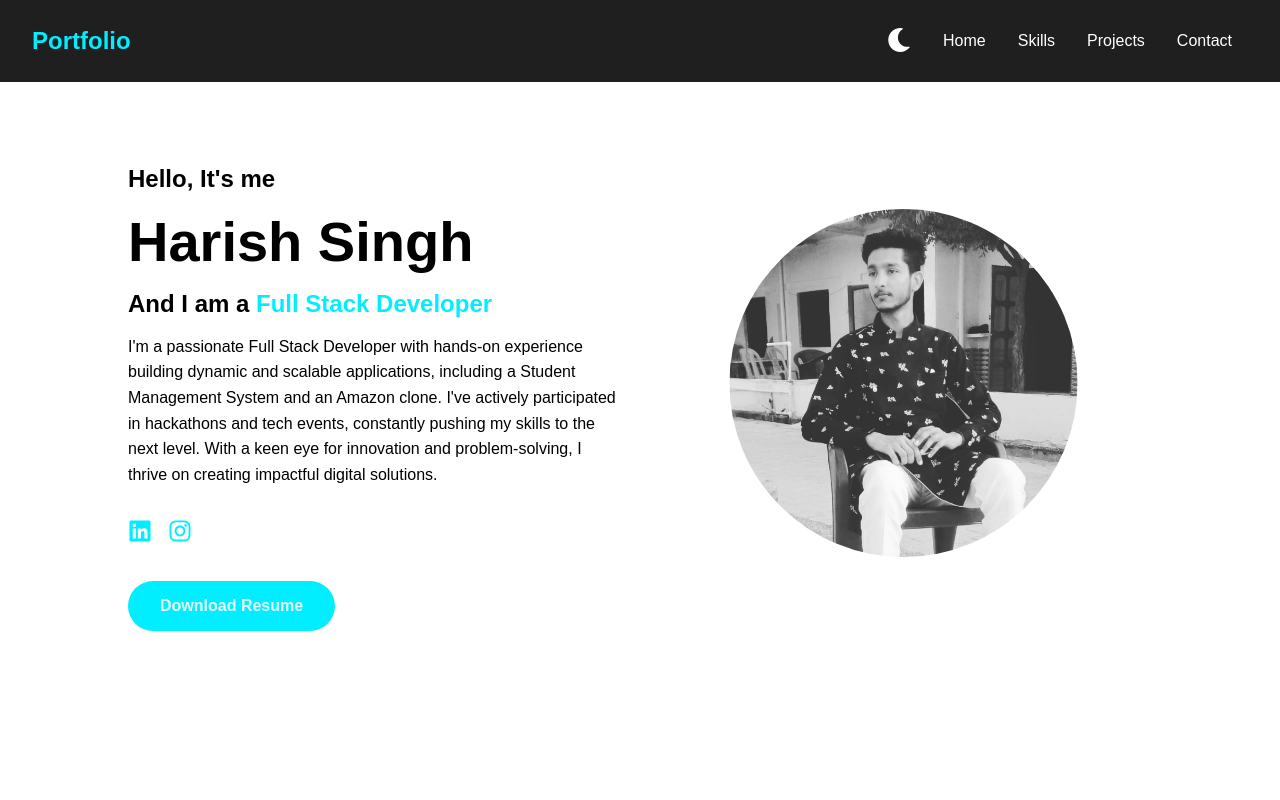
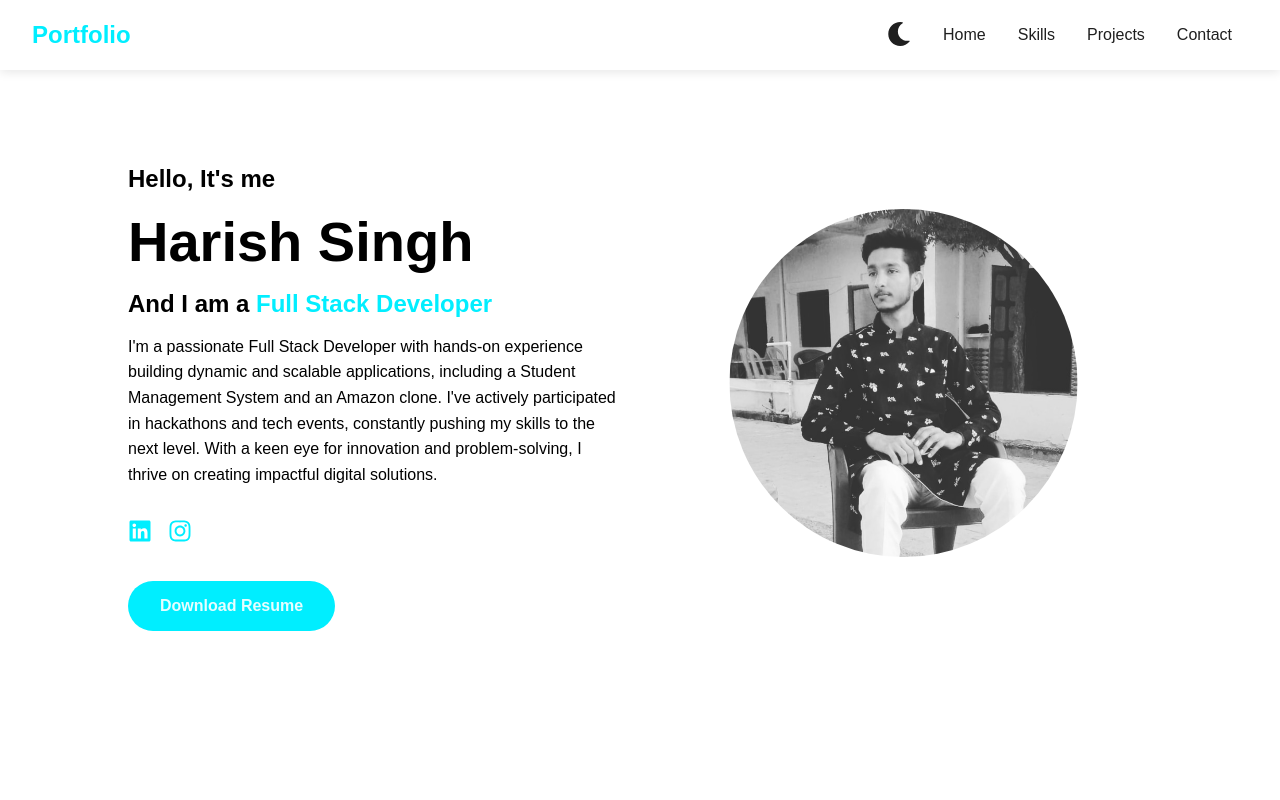
Before and after one commit to Harishsingh-01/Portfolio-website, a React (Create React App) app: page / in a window 1280 px wide. Both pictures are taken after a click on the button 899 px from the left and 41 px from the top of the page. Shown: the top 800 px of the page. Built offline with nearby package versions, Linux system fonts and the light colour scheme.

Commit message:
logo update

```diff
--- a/src/components/Header/Header.jsx
+++ b/src/components/Header/Header.jsx
@@ -3,64 +3,105 @@ import styled from 'styled-components';
 import { Link } from 'react-scroll';
 import { FaBars, FaTimes, FaSun, FaMoon } from 'react-icons/fa';
 import { useTheme } from '../../context/ThemeContext';
+import { motion } from 'framer-motion';
+
+export const NAVBAR_HEIGHT = '70px'; // Adjust this value based on your navbar's actual height
 
 const Header = () => {
   const { isDarkMode, toggleTheme } = useTheme();
   const [isOpen, setIsOpen] = useState(false);
 
   return (
-    <Nav>
-      <Logo href="/">Portfolio</Logo>
-      <ToggleButton onClick={toggleTheme}>
-        {isDarkMode ? <FaSun style={{ fontSize: '1.5rem' }} /> : <FaMoon style={{ fontSize: '1.5rem' }} />}
+    <Nav isDarkMode={isDarkMode}>
+      <Logo
+        href="/"
+        isDarkMode={isDarkMode}
+        as={motion.a}
+        whileHover={{ scale: 1.1 }}
+        whileTap={{ scale: 0.95 }}
+      >
+        Portfolio
+      </Logo>
+
+      <ToggleButton
+        onClick={toggleTheme}
+        as={motion.button}
+        whileHover={{ scale: 1.1 }}
+        whileTap={{ scale: 0.95 }}
+        isDarkMode={isDarkMode}
+      >
+        {isDarkMode ?
+          <FaSun style={{ fontSize: '1.5rem' }} /> :
+          <FaMoon style={{ fontSize: '1.5rem' }} />
+        }
       </ToggleButton>
-      <Hamburger onClick={() => setIsOpen(!isOpen)}>
+
+      <Hamburger
+        onClick={() => setIsOpen(!isOpen)}
+        isDarkMode={isDarkMode}
+      >
         {isOpen ? <FaTimes /> : <FaBars />}
       </Hamburger>
 
-      <Menu isOpen={isOpen}>
-        <MenuItem><Link to="home" smooth={true} duration={500}>Home</Link></MenuItem>
-        <MenuItem><Link to="skills" smooth={true} duration={500}>Skills</Link></MenuItem>
-        <MenuItem><Link to="projects" smooth={true} duration={500}>Projects</Link></MenuItem>
-        <MenuItem><Link to="contact" smooth={true} duration={500}>Contact</Link></MenuItem>
+      <Menu isOpen={isOpen} isDarkMode={isDarkMode}>
+        <MenuItem isDarkMode={isDarkMode}>
+          <Link to="home" smooth={true} duration={500}>Home</Link>
+        </MenuItem>
+        <MenuItem isDarkMode={isDarkMode}>
+          <Link to="skills" smooth={true} duration={500}>Skills</Link>
+        </MenuItem>
+        <MenuItem isDarkMode={isDarkMode}>
+          <Link to="projects" smooth={true} duration={500}>Projects</Link>
+        </MenuItem>
+        <MenuItem isDarkMode={isDarkMode}>
+          <Link to="contact" smooth={true} duration={500}>Contact</Link>
+        </MenuItem>
       </Menu>
     </Nav>
   );
 };
 
-const ToggleButton = styled.button`
-  background: transparent;
-  border: none;
-  color: white;
-  cursor: pointer;
-  margin-left: auto;
-  padding: 0.5rem 1rem;
-  transition: color 0.3s ease;
-
-  &:hover {
-    color: #0ef;
-  }
-`;
-
 const Nav = styled.nav`
-  padding: 1rem 2rem;
+  height: ${NAVBAR_HEIGHT};
+  padding: 0 2rem;
   display: flex;
   justify-content: space-between;
   align-items: center;
   flex-wrap: wrap;
-  background: #1f1f1f;
+  background: ${({ isDarkMode }) => isDarkMode ? '#1f1f1f' : '#ffffff'};
   position: fixed;
   top: 0;
   left: 0;
   right: 0;
   z-index: 999;
+  box-shadow: 0 2px 10px rgba(0, 0, 0, ${({ isDarkMode }) => isDarkMode ? '0.3' : '0.1'});
+  transition: all 0.3s ease;
 `;
 
 const Logo = styled.a`
-  color: #0ef;
+  color: var(--primary);
   text-decoration: none;
   font-size: 1.5rem;
   font-weight: bold;
+  transition: all 0.3s ease;
+
+  &:hover {
+    color: ${({ isDarkMode }) => isDarkMode ? '#1af' : '#0cd'};
+  }
+`;
+
+const ToggleButton = styled.button`
+  background: transparent;
+  border: none;
+  color: ${({ isDarkMode }) => isDarkMode ? '#fff' : '#1f1f1f'};
+  cursor: pointer;
+  margin-left: auto;
+  padding: 0.5rem 1rem;
+  transition: all 0.3s ease;
+
+  &:hover {
+    color: var(--primary);
+  }
 `;
 
 const Menu = styled.div`
@@ -71,21 +112,45 @@ const Menu = styled.div`
     flex-direction: column;
     width: 100%;
     max-height: ${({ isOpen }) => (isOpen ? '300px' : '0')};
-    transition: max-height 0.3s ease-in;
+    transition: all 0.3s ease-in;
     overflow: hidden;
+    background: ${({ isDarkMode }) => isDarkMode ? '#1f1f1f' : '#ffffff'};
+    position: absolute;
+    top: ${NAVBAR_HEIGHT};
+    left: 0;
+    right: 0;
+    box-shadow: ${({ isOpen }) => isOpen ? '0 2px 10px rgba(0, 0, 0, 0.1)' : 'none'};
   }
 `;
 
 const MenuItem = styled.div`
   padding: 1rem;
   cursor: pointer;
+  position: relative;
+
+  &::after {
+    content: '';
+    position: absolute;
+    bottom: 0;
+    left: 50%;
+    width: 0;
+    height: 2px;
+    background: var(--primary);
+    transition: all 0.3s ease;
+    transform: translateX(-50%);
+  }
+
+  &:hover::after {
+    width: 80%;
+  }
 
   a {
-    color: white;
+    color: ${({ isDarkMode }) => isDarkMode ? '#fff' : '#1f1f1f'};
     text-decoration: none;
+    transition: all 0.3s ease;
 
     &:hover {
-      color: #0ef;
+      color: var(--primary);
     }
   }
 `;
@@ -93,7 +158,12 @@ const MenuItem = styled.div`
 const Hamburger = styled.div`
   display: none;
   cursor: pointer;
-  color: white;
+  color: ${({ isDarkMode }) => isDarkMode ? '#fff' : '#1f1f1f'};
+  transition: all 0.3s ease;
+
+  &:hover {
+    color: var(--primary);
+  }
 
   @media (max-width: 768px) {
     display: flex;
```
